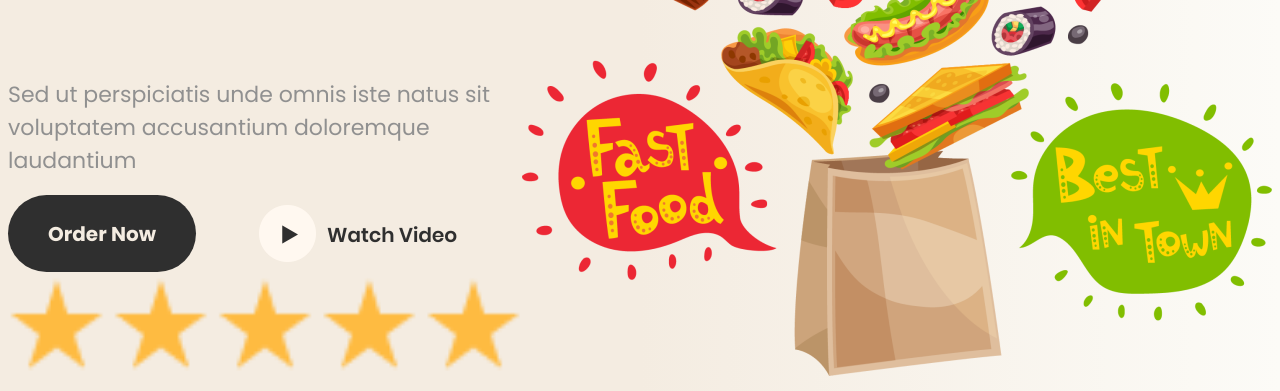
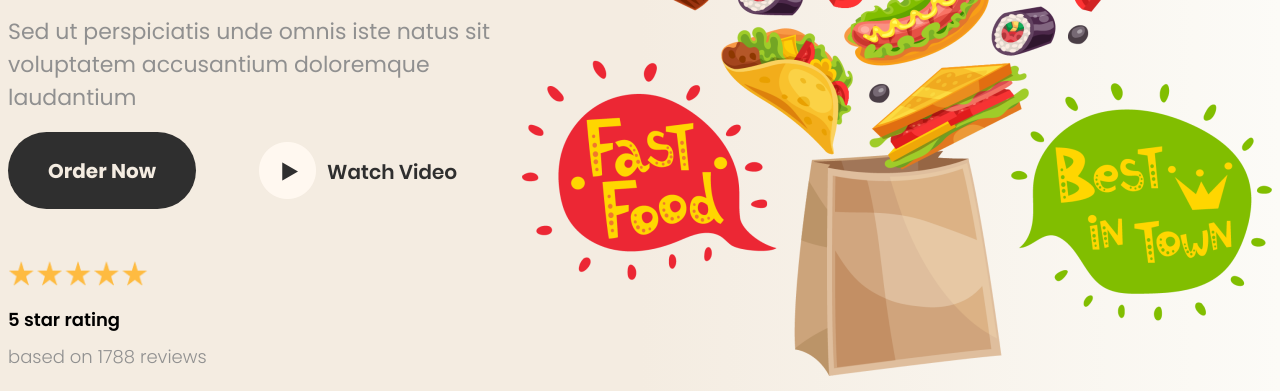
Before and after one commit to klarosk2/Fast-Food, a plain HTML site: page index.html in a window 1280 px wide. Shown: the part 514-905 px from the top of the page. Drawn offline with Linux system fonts and the light colour scheme.

Commit message:
commit my ASS

```diff
--- a/css/satyle.css
+++ b/css/satyle.css
@@ -61,6 +61,9 @@ body{
     text-decoration: none;
     color: #000000;
 }
+.stars{
+    padding-top: 50px;
+}
 .cart{
     padding-right:20px;
     width: 20px;
@@ -71,9 +74,11 @@ body{
     max-width: 500px;
     width: 100%;
     flex-direction: row;
+
 }
 .h1{
     font-size: 125px;
+    line-height: 125px;
     color: #FF7E00;
 }
 .h2{
@@ -86,6 +91,17 @@ body{
     font-size: 22px;
     color: #909090;
     font-weight: 400;
+}
+.h4{
+   font-size: 18px;
+   line-height: 22px;
+   font-weight: 600;
+}
+.h5{
+    font-size: 18px;
+    line-height: 22px;
+    font-weight: 300;
+    color: #909090;
 }
 .textos{
     display: flex;
--- a/index.html
+++ b/index.html
@@ -24,6 +24,7 @@
     </header>
     <section class="division">
         <div class="textos">
+
             <div class="Fast-Food">
                 <h1 class="h1">Fast</h1>
                 <h1 class="h2">Food Delivery</h1>
@@ -34,8 +35,12 @@
                 <button class="button1">Order Now</button>
                 <img src="./imgs/Group6(2).png" alt="" class="watch_now">
             </section>
-            <img src="./imgs/stars.png" alt="">
-        </div>
+        <div class="stars">
+        <img src="./imgs/stars.png" alt="" height="28px" width="140px">
+        <h1 class="h4"> 5 star rating </h1>
+        <h1 class="h5"> based on 1788 reviews </h1>
+    </div>
+    </div>
         <div class="food">
             <img src="./imgs/food.png" alt="" class="food" width="750">
         </div>
```
